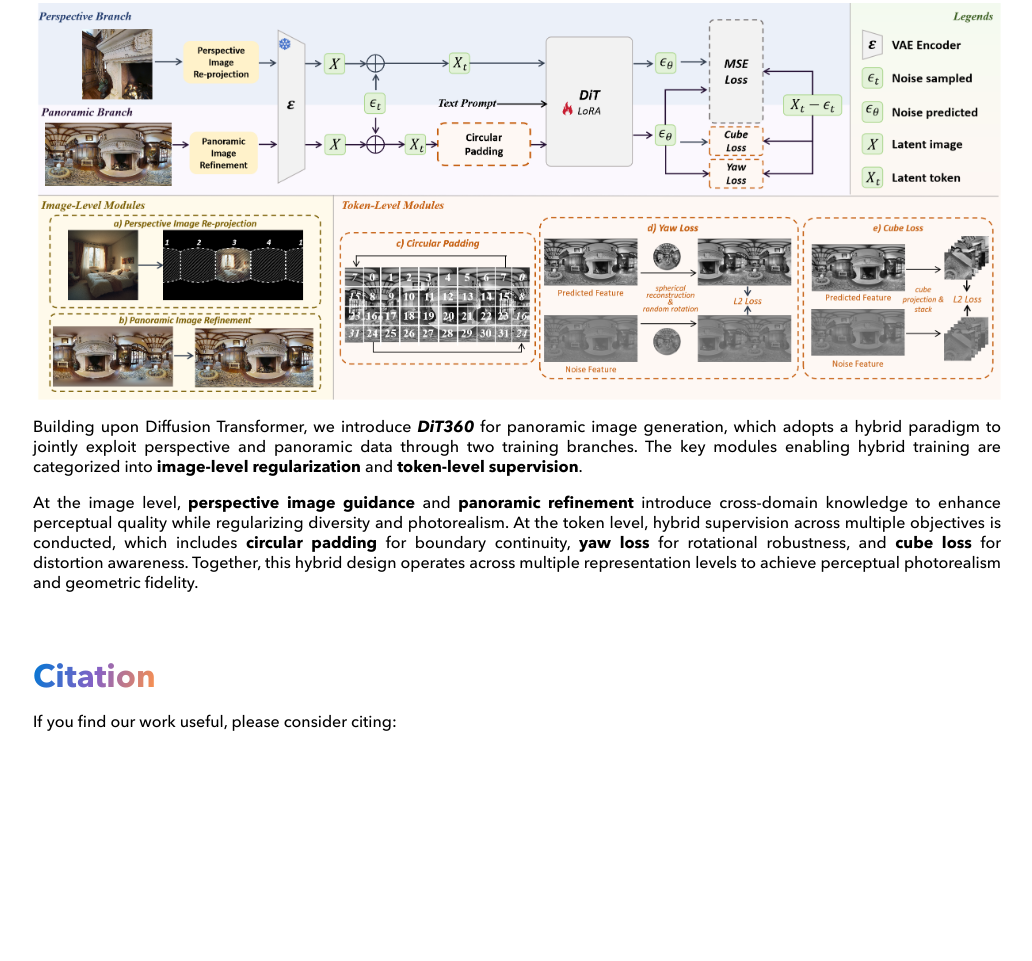
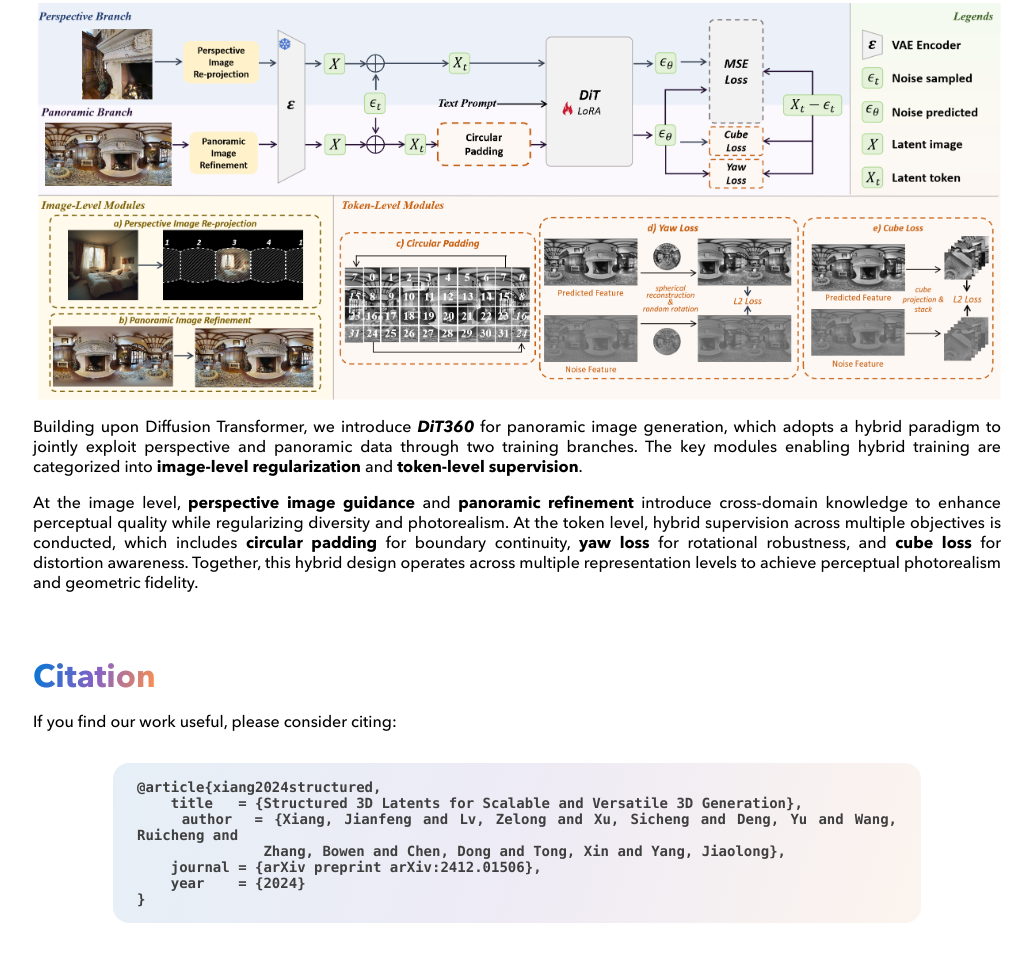
Before and after one commit to fenghora/DiT360-Page, a plain HTML site: page index.html in a window 1280 px wide. Shown: the part 4527-5488 px from the top of the page, without its empty margins (123-1155 px from the left). Before the commit the page ends 5372 px from the top, so only its background shows below. Drawn offline with nearby package versions, Linux system fonts and the light colour scheme; files whose address does not match are found by name.

Commit message:
chore: add citation

```diff
--- a/index.html
+++ b/index.html
@@ -153,13 +153,13 @@
                 If you find our work useful, please consider citing:
             </p>
             <p class="bibtex x-gradient-block">
-<!-- @article{xiang2024structured,
+@article{xiang2024structured,
     title   = {Structured 3D Latents for Scalable and Versatile 3D Generation},
     author  = {Xiang, Jianfeng and Lv, Zelong and Xu, Sicheng and Deng, Yu and Wang, Ruicheng and
                Zhang, Bowen and Chen, Dong and Tong, Xin and Yang, Jiaolong},
     journal = {arXiv preprint arXiv:2412.01506},
     year    = {2024}
-} -->
+}
             </p>
             <!-- <div style="height: 100px;"> </div>
             <p class="x-note">
```
